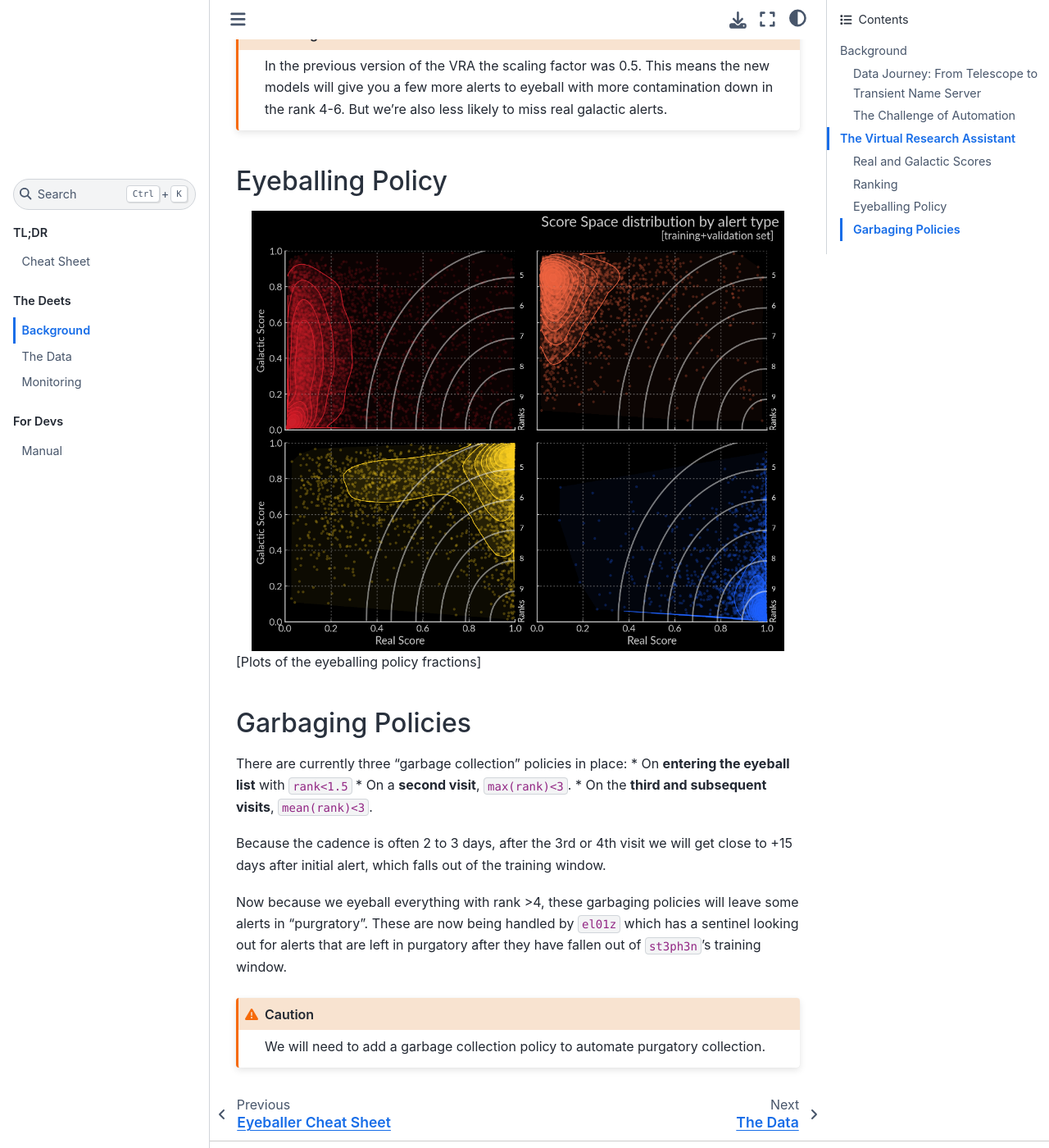
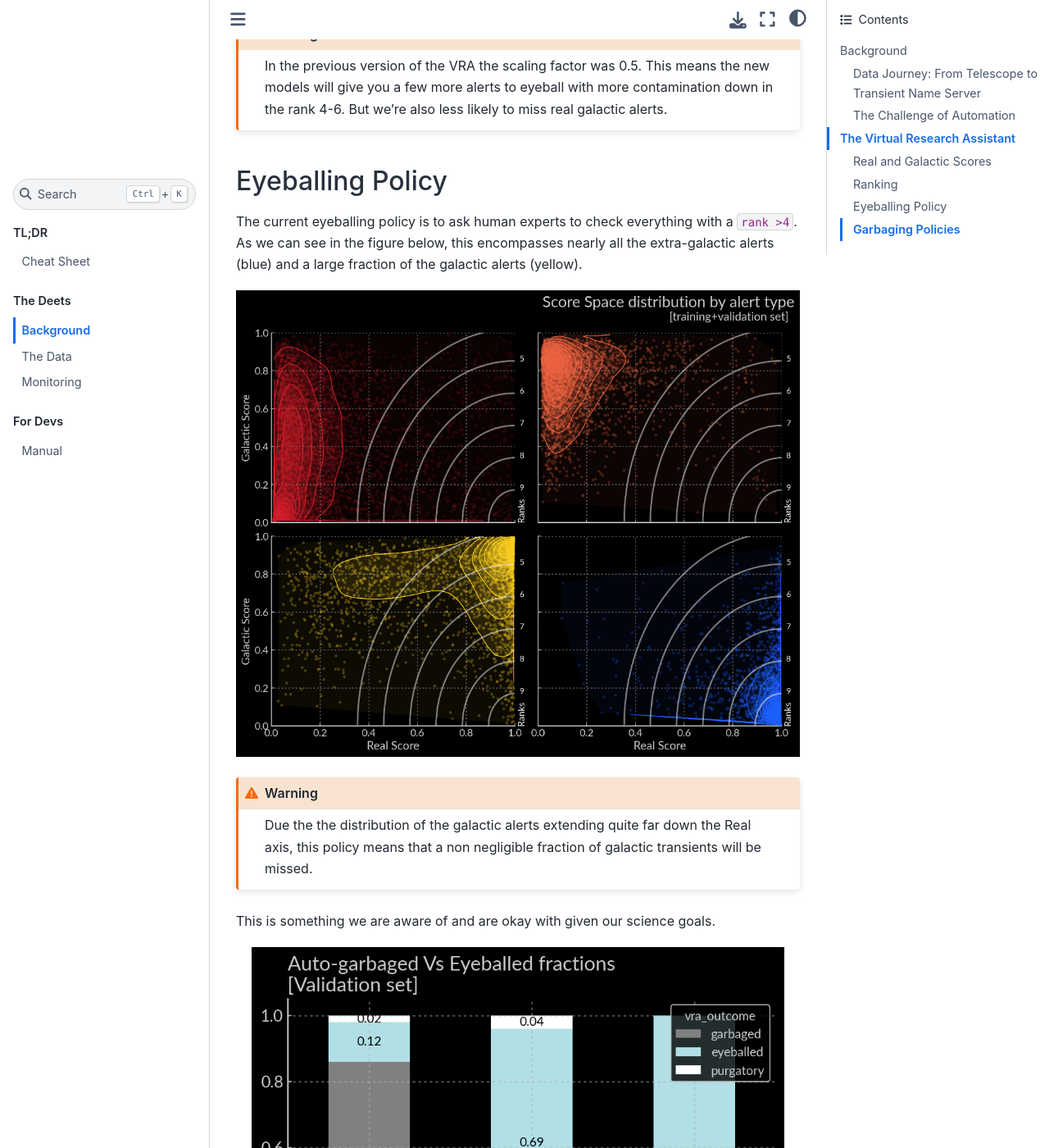
Before and after one commit to HeloiseS/atlasvras, a Sphinx documentation site: the page built from docs/source/about.rst, in a window 1280 px wide and 1400 px high, scrolled down 3923 px. Shown: the whole window at 82% size. Built offline with Sphinx 7.4.7 and the Sphinx Book theme 1.1.4, drawn with Linux system fonts in a browser that asks for light colours.

Commit message:
added policy result figure

```diff
--- a/docs/source/about.rst
+++ b/docs/source/about.rst
@@ -113,12 +113,25 @@ on the web server
 Eyeballing Policy
 -----------------------------------
 
+The current eyeballing policy is to ask human experts to check everything
+with a ``rank >4``. As we can see in the figure below, this encompasses
+nearly all the extra-galactic alerts (blue) and a large fraction of the galactic alerts (yellow).
+
 .. image:: _static/ss_byalert_wranks.png
-    :width: 650
+    :width: 800
     :align: center
     :alt: Here we show the score space distributions for each alert type. We also plot the VRA rank contours.
 
-[Plots of the eyeballing policy fractions]
+.. warning::
+   Due the the distribution of the galactic alerts extending quite far down the Real axis, this policy means that a non negligible fraction of galactic transients will be missed.
+
+This is something we are aware of and are okay with given our science goals.
+
+.. image:: _static/policy_results.png
+    :width: 650
+    :align: center
+    :alt: Fraction of alerts eyeballed Vs auto-garbaged for the different alert types given our current policies.
+
 
 
 Garbaging Policies
```
Also changed, not shown: docs/source/_static/policy_results.png (added).
